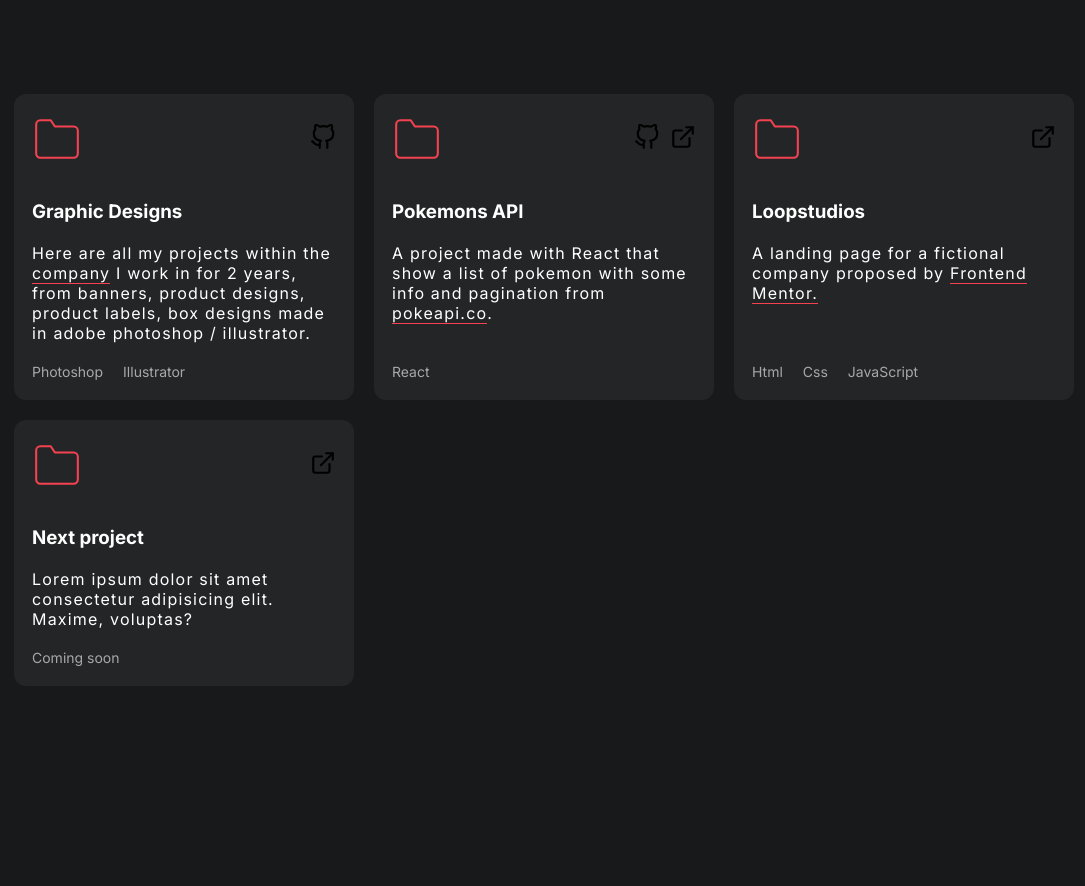
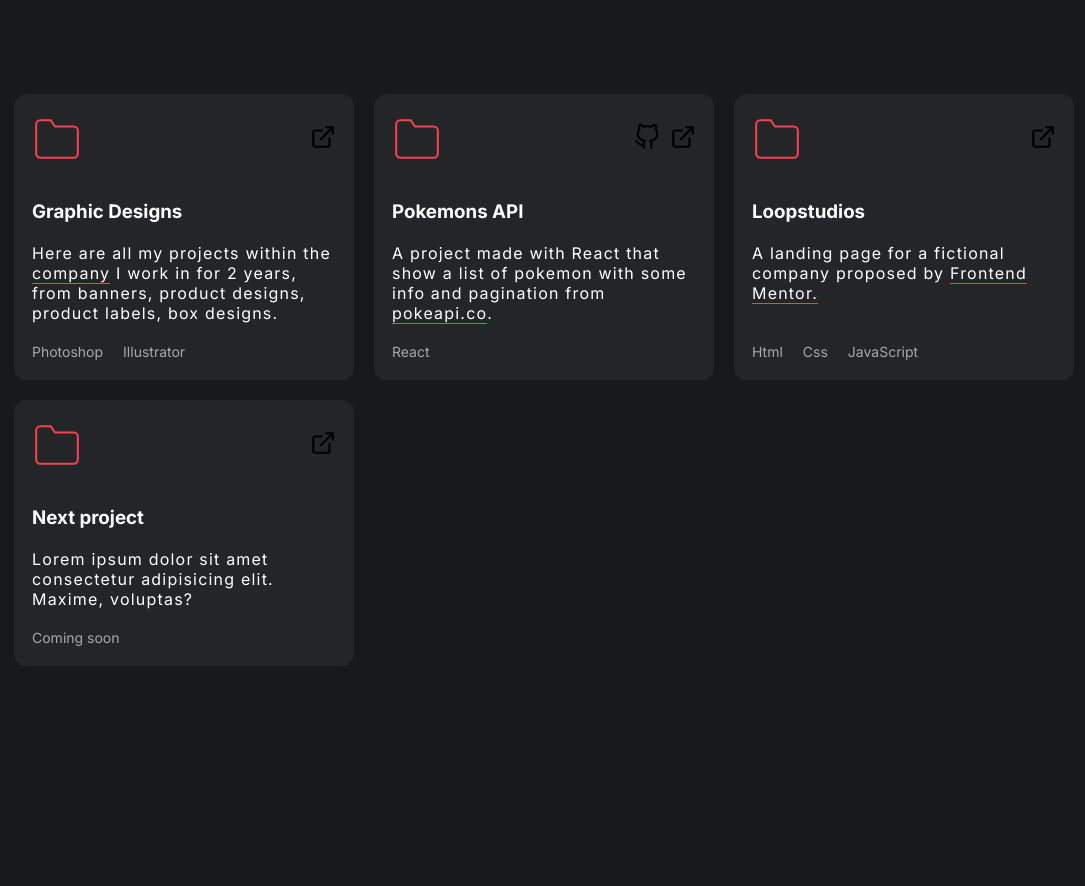
Before and after one commit to Gabrielish/portfolio, a React (Create React App) app: page / in a window 1280 px wide. Shown: the part 1200-2086 px from the top of the page, without its empty margins (96-1181 px from the left). Built offline with nearby package versions, Linux system fonts and the light colour scheme.

Commit message:
changes2

```diff
--- a/package.json
+++ b/package.json
@@ -15,7 +15,7 @@
     "react-animate-on-scroll": "^2.1.5",
     "react-dom": "^17.0.2",
     "react-google-recaptcha": "^2.1.0",
-    "react-router-dom": "^6.2.1",
+    "react-router-dom": "6",
     "react-router-hash-link": "^2.4.3",
     "react-scripts": "5.0.0",
     "react-toastify": "^8.1.0",
--- a/src/App.js
+++ b/src/App.js
@@ -1,4 +1,5 @@
 import React from 'react'
+
 import { Footer } from './components/Footer/Footer'
 import { Header } from './components/Header/Header'
 import { Main } from './components/Main/Main'
--- a/src/components/Portfolio/Portfolio.js
+++ b/src/components/Portfolio/Portfolio.js
@@ -16,14 +16,14 @@ export function Portfolio(){
           <header>
           <svg width="50" xmlns="http://www.w3.org/2000/svg" role="img" viewBox="0 0 24 24" fill="none" stroke="#F44250" strokeWidth="1" strokeLinecap="round" strokeLinejoin="round" ><title>Folder</title><path d="M22 19a2 2 0 0 1-2 2H4a2 2 0 0 1-2-2V5a2 2 0 0 1 2-2h5l2 3h9a2 2 0 0 1 2 2z"></path></svg>
           <div className="project-links">
-            <a href="https://github.com/Gabrielish" target="_blank" rel="noreferrer">
-              <img src={githubIcon} alt="GitHub" />
+            <a href="https://gabrielbundea.imgbb.com/albums" target="_blank" rel="noreferrer">
+              <img src={externalLinkIcon} alt="GitHub" />
             </a>
           </div>
           </header>
           <div className="body">
             <h3>Graphic Designs</h3>
-            <p>Here are all my projects within the<a href="https://agropro.ro/"> company</a> I work in for 2 years, from banners, product designs, product labels, box designs made in adobe photoshop / illustrator.
+            <p>Here are all my projects within the<a href="https://agropro.ro/"> company</a> I work in for 2 years, from banners, product designs, product labels, box designs.
             </p>
           </div>
           <footer>
```
Also changed, not shown: 1 other file (tests, documents, lock files or other folders).
